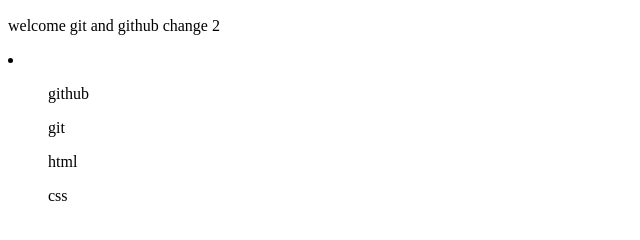
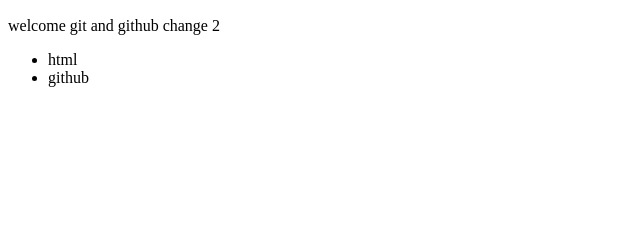
Before and after one commit to mahajanpare/gittest, a plain HTML site: page index.html in a window 1280 px wide. Shown: the part 96-336 px from the top of the page, without its empty margins (0-640 px from the left). Drawn offline with Linux system fonts and the light colour scheme.

Commit message:
i larn github

```diff
--- a/index.html
+++ b/index.html
@@ -12,14 +12,11 @@
     <section>
         <p>welcome git and github change 2</p>
     </section>
-
     <section>
-        <li>
-            <ul>github</ul>
-            <ul>git</ul>
-            <ul>html</ul>
-            <ul>css</ul>
-        </li>
+        <ul>
+            <li>html</li>
+            <li>github</li>
+        </ul>
     </section>
 </body>
 
```
